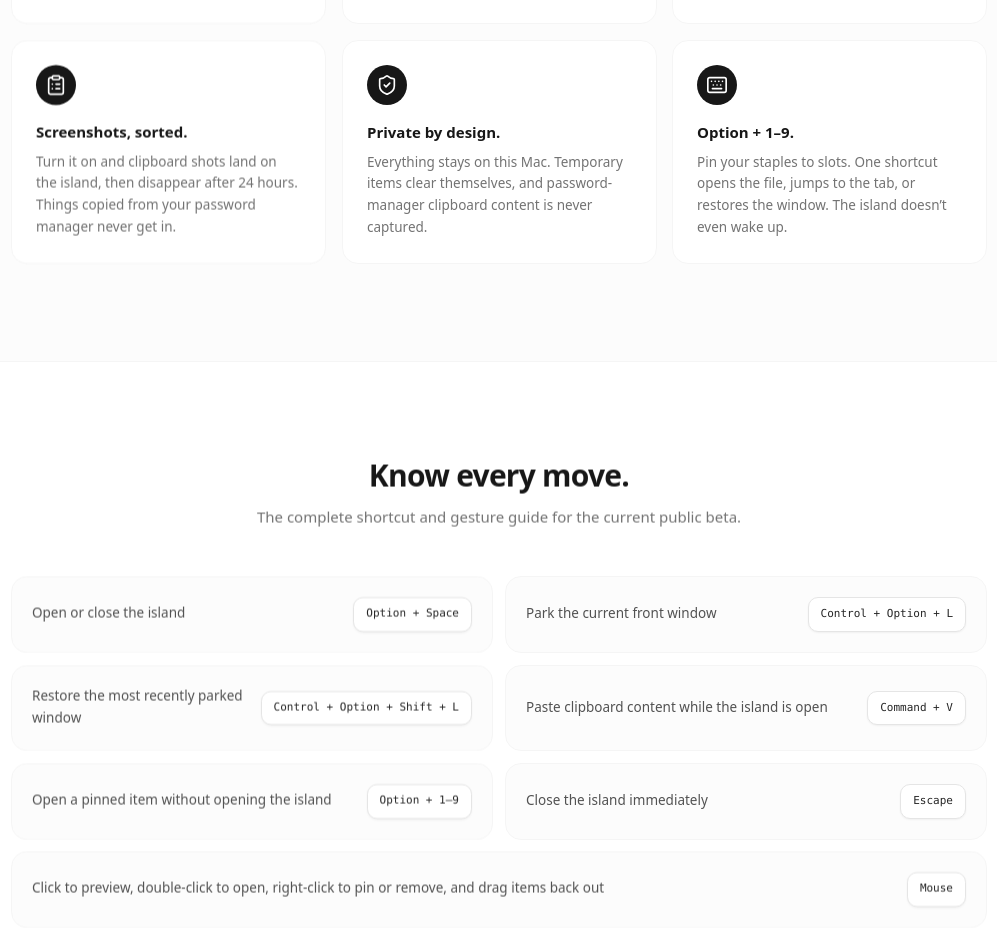
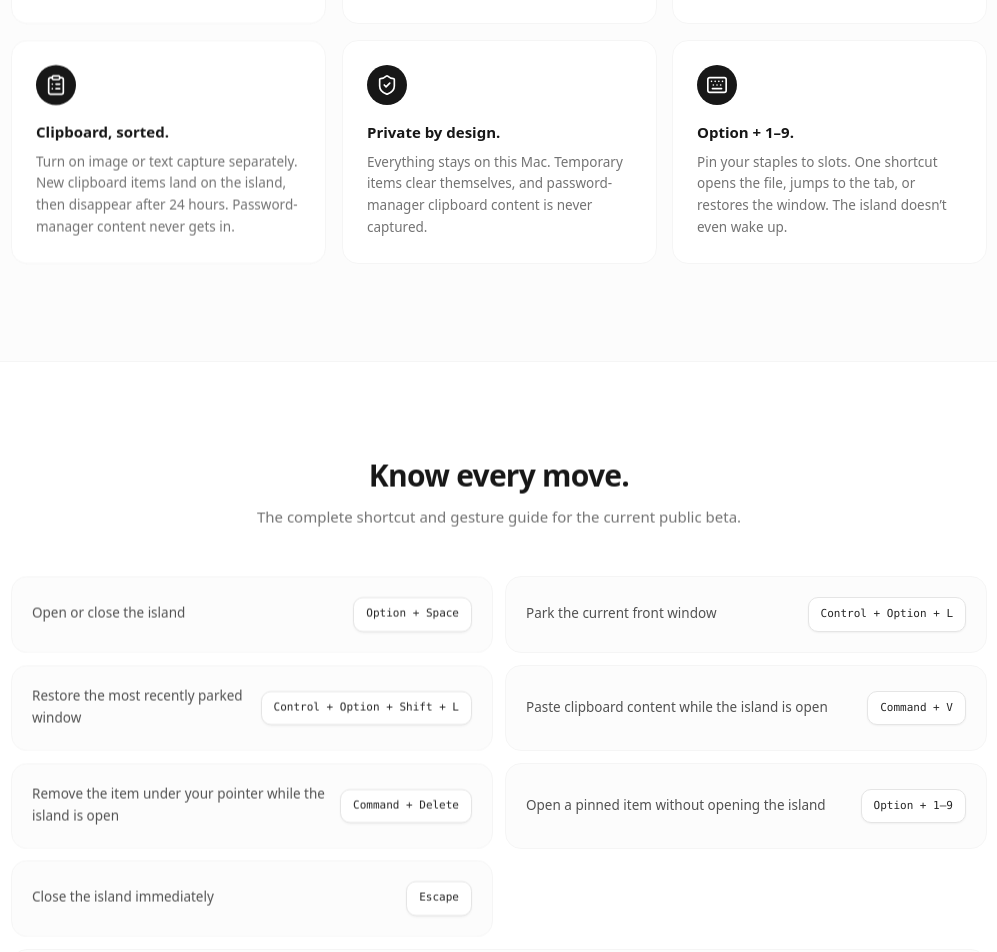
Before and after one commit to DHLbigmonster/ledge, a React (Vite) app: page / in a window 1280 px wide. Shown: the part 1380-2332 px from the top of the page, without its empty margins (141-1138 px from the left). Built offline with nearby package versions, Linux system fonts and the light colour scheme.

Commit message:
Sync website controls with current Ledge interactions

```diff
--- a/src/pages/Home.tsx
+++ b/src/pages/Home.tsx
@@ -24,7 +24,7 @@
       { title: 'Drop it in.', desc: 'Drag anything to the top of the screen. The island opens and catches it. Your originals stay put — Ledge keeps references, not copies.' },
       { title: 'Park a window.', desc: 'Drag a window by its title bar into the notch — or press Control + Option + L — and it folds away with a snapshot thumbnail. Click it and it comes back where it was.' },
       { title: 'Back to that tab.', desc: 'Drop a page in now. Later, one click takes you to the tab you already had open — not a fresh duplicate.' },
-      { title: 'Screenshots, sorted.', desc: 'Turn it on and clipboard shots land on the island, then disappear after 24 hours. Things copied from your password manager never get in.' },
+      { title: 'Clipboard, sorted.', desc: 'Turn on image or text capture separately. New clipboard items land on the island, then disappear after 24 hours. Password-manager content never gets in.' },
       { title: 'Private by design.', desc: 'Everything stays on this Mac. Temporary items clear themselves, and password-manager clipboard content is never captured.' },
       { title: 'Option + 1–9.', desc: 'Pin your staples to slots. One shortcut opens the file, jumps to the tab, or restores the window. The island doesn\u2019t even wake up.' },
     ],
@@ -35,9 +35,10 @@
       { keys: 'Control + Option + L', action: 'Park the current front window' },
       { keys: 'Control + Option + Shift + L', action: 'Restore the most recently parked window' },
       { keys: 'Command + V', action: 'Paste clipboard content while the island is open' },
+      { keys: 'Command + Delete', action: 'Remove the item under your pointer while the island is open' },
       { keys: 'Option + 1–9', action: 'Open a pinned item without opening the island' },
       { keys: 'Escape', action: 'Close the island immediately' },
-      { keys: 'Mouse', action: 'Click to preview, double-click to open, right-click to pin or remove, and drag items back out' },
+      { keys: 'Mouse', action: 'Click to copy, double-click to open, right-click for more actions, or drag an item back out' },
     ],
     specsTitle: 'Built like a Mac app.',
     specsSub: 'Native where it matters. Local by default.',
@@ -88,7 +89,7 @@
       { title: '拖进去就行。', desc: '任何东西拖到屏幕顶边，岛会张开接住。原文件原地不动——纳岛只存引用，不做拷贝。' },
       { title: '窗口也能收。', desc: '拖着窗口标题栏到刘海，或者按 Control + Option + L，窗口就带着截图缩略图折进岛里。点一下，原样回来。' },
       { title: '回到那个标签页。', desc: '网页拖进去，之后点一下，回的是你早就开着的那个标签页，不是再开一个新的。' },
-      { title: '截图有着落了。', desc: '开启后，剪贴板里的截图自动落在岛上，24 小时后自己消失。密码管理器里的东西，永远进不来。' },
+      { title: '剪贴板有着落了。', desc: '图片和文字可分别开启自动捕获；新内容落在岛上，24 小时后自己消失。密码管理器里的东西永远进不来。' },
       { title: '只留在这台 Mac。', desc: '收纳内容只保存在本机；临时项目会自动清理，密码管理器剪贴板内容不会被捕获。' },
       { title: 'Option + 1–9。', desc: '常用的东西钉进槽位，一组快捷键直接打开文件、跳回标签页或恢复窗口。岛都不用醒。' },
     ],
@@ -99,9 +100,10 @@
       { keys: 'Control + Option + L', action: '收纳当前最前方窗口' },
       { keys: 'Control + Option + Shift + L', action: '恢复最近收纳的窗口' },
       { keys: 'Command + V', action: '纳岛展开时粘贴剪贴板内容' },
+      { keys: 'Command + Delete', action: '纳岛展开时，移除鼠标悬停的项目' },
       { keys: 'Option + 1–9', action: '不展开纳岛，直接打开固定槽位' },
       { keys: 'Escape', action: '立即收起纳岛' },
-      { keys: '鼠标', action: '单击预览、双击打开、右键固定或移除，也可把项目直接拖出' },
+      { keys: '鼠标', action: '单击复制、双击打开、右键查看更多操作，也可把项目直接拖出' },
     ],
     specsTitle: '像 Mac 应用一样构建。',
     specsSub: '关键体验原生实现，数据默认留在本地。',
```
